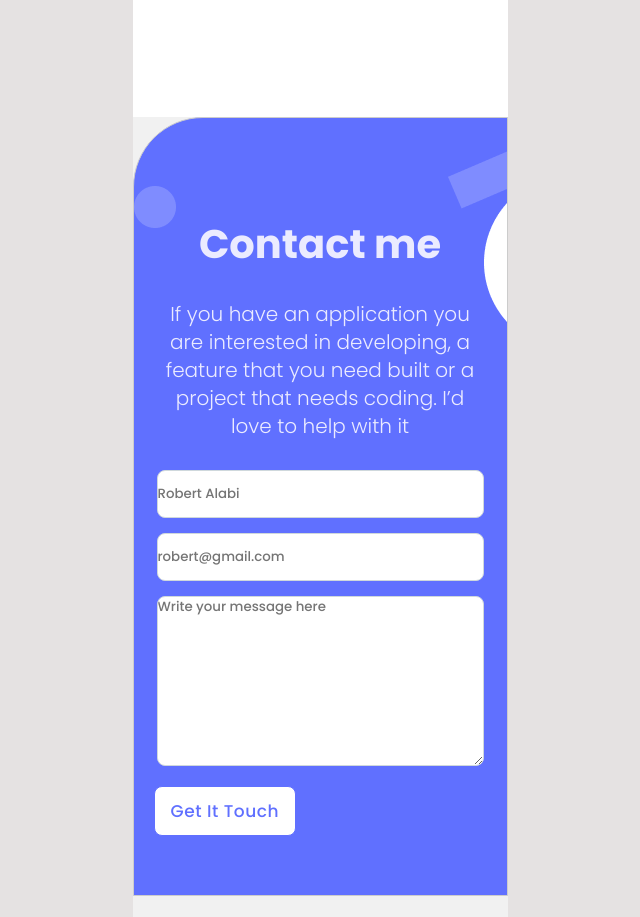
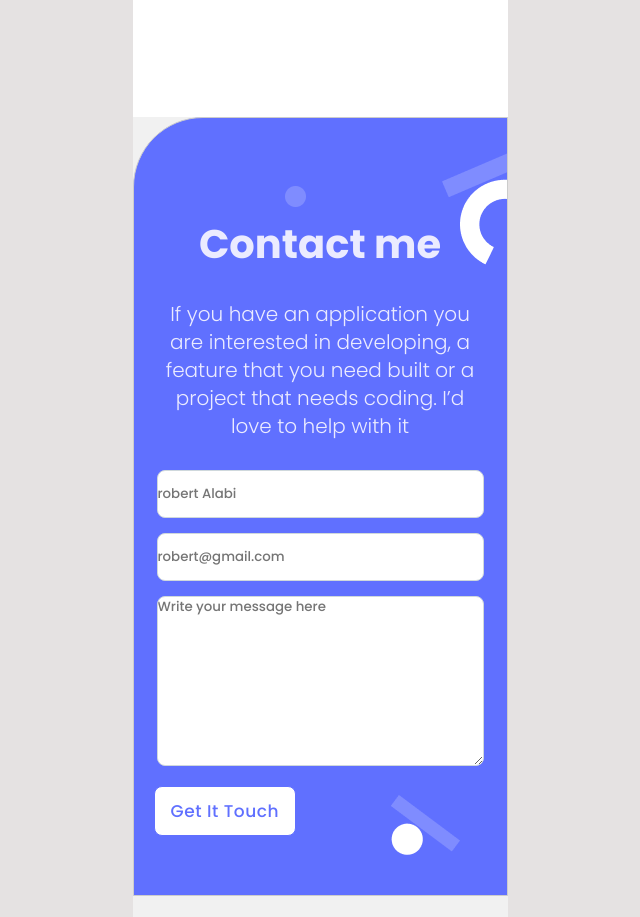
Before and after one commit to Alabi12/Mobile_First, a website: page index.html in a window 1280 px wide. Shown: the part 4446-5363 px from the top of the page, without its empty margins (320-960 px from the left). Drawn offline with Linux system fonts and the light colour scheme.

Commit message:
update the css file

```diff
--- a/index.html
+++ b/index.html
@@ -175,9 +175,9 @@ crossorigin="anonymous" referrerpolicy="no-referrer" />
   <div class="section">
     <h2 class="form-heading">Contact me</h2>
     <p class="form-para">If you have an application you are interested in developing, a feature that you need built or a project that needs coding. I’d love to help with it </p>
-    <form action="https://formspree.io/f/{form_id}" method="post">
+    <form action="https://formspree.io/f/mnqrdydw" method="post">
       <label for="name"></label>
-      <input name="name" placeholder="Robert Alabi" id="name" type="name" required size="30">
+      <input name="name" placeholder="robert Alabi" id="name" type="name" required size="30">
       <label for="email"></label>
       <input name="Email" placeholder="robert@gmail.com" id="email" type="email" required>
       <textarea name="textarea" placeholder="Write your message here" id="textarea" cols="30" rows="10" required aria-setsize="500"></textarea>
--- a/styles.css
+++ b/styles.css
@@ -325,7 +325,9 @@ nav {
 }
 
 .section {
-  background-image: url(images/contactimage.png);
+  background-image: url(images/form-img.png);
+  background-position: center right;
+  background-repeat: no-repeat;
   background-color: #6070ff;
   height: 779px;
   width: 375px;
```
Also changed, not shown: images/form-img.png (added).
